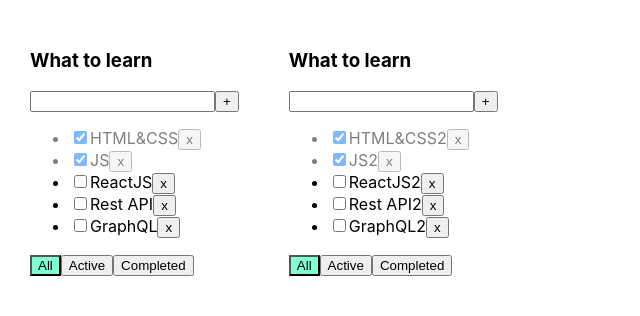
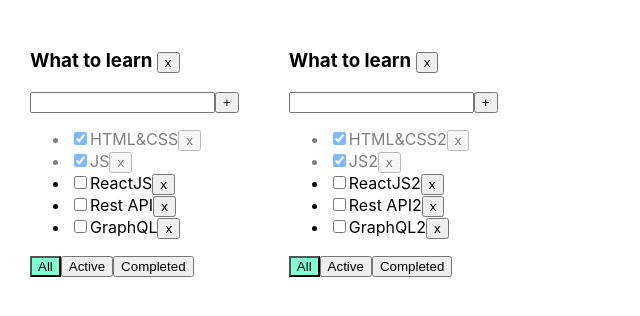
Before and after one commit to dktwho/microtask-2-1, a React (Create React App) app: page / in a window 1280 px wide. Shown: the top 316 px of the page, without its empty margins (0-640 px from the left). Built offline with nearby package versions, Linux system fonts and the light colour scheme.

Commit message:
fixed removeTodolist

```diff
--- a/src/App.tsx
+++ b/src/App.tsx
@@ -11,7 +11,6 @@ type TodoListsType = {
 }
 
 function App() {
-
 
     let todolistID1 = v1();
     let todolistID2 = v1();
@@ -49,15 +48,16 @@ function App() {
 
     function changeStatus(todoListId: string,taskId: string, isDoneValue: boolean) {
         setTasks({...tasks, [todoListId]: tasks[todoListId].map(t => t.id === taskId ? {...t, isDone:isDoneValue } : t)})
-
-
     }
 
-
     function changeFilter(todoListId: string, value: FilterValuesType) {
-
+        setTodolists(todolists.map(tl => tl.id === todoListId ? {...tl, filter: value} : tl ))
     }
 
+    function removeTodoList  (todoListId: string)  {
+        setTodolists(todolists.filter(tl => tl.id !== todoListId))
+        delete tasks[todoListId]
+    }
 
     return (
         <div className="App">
@@ -82,6 +82,7 @@ function App() {
                         changeTaskStatus={changeStatus}
                         filter={tl.filter}
                         todoListId={tl.id}
+                        removeTodoList={removeTodoList}
                     />
                 )
             })}
--- a/src/Todolist.tsx
+++ b/src/Todolist.tsx
@@ -16,6 +16,7 @@ type PropsType = {
     changeTaskStatus: (todoListId: string, taskId: string, isDone: boolean) => void
     filter: FilterValuesType
     todoListId: string
+    removeTodoList: (todoListId: string) => void
 }
 
 export function Todolist(props: PropsType) {
@@ -49,7 +50,7 @@ export function Todolist(props: PropsType) {
 
 
     return <div>
-        <h3>{props.title}</h3>
+        <h3>{props.title} <button onClick={() => props.removeTodoList(props.todoListId)}>x</button></h3>
         <div>
             <input value={title}
                    onChange={onChangeHandler}
```
